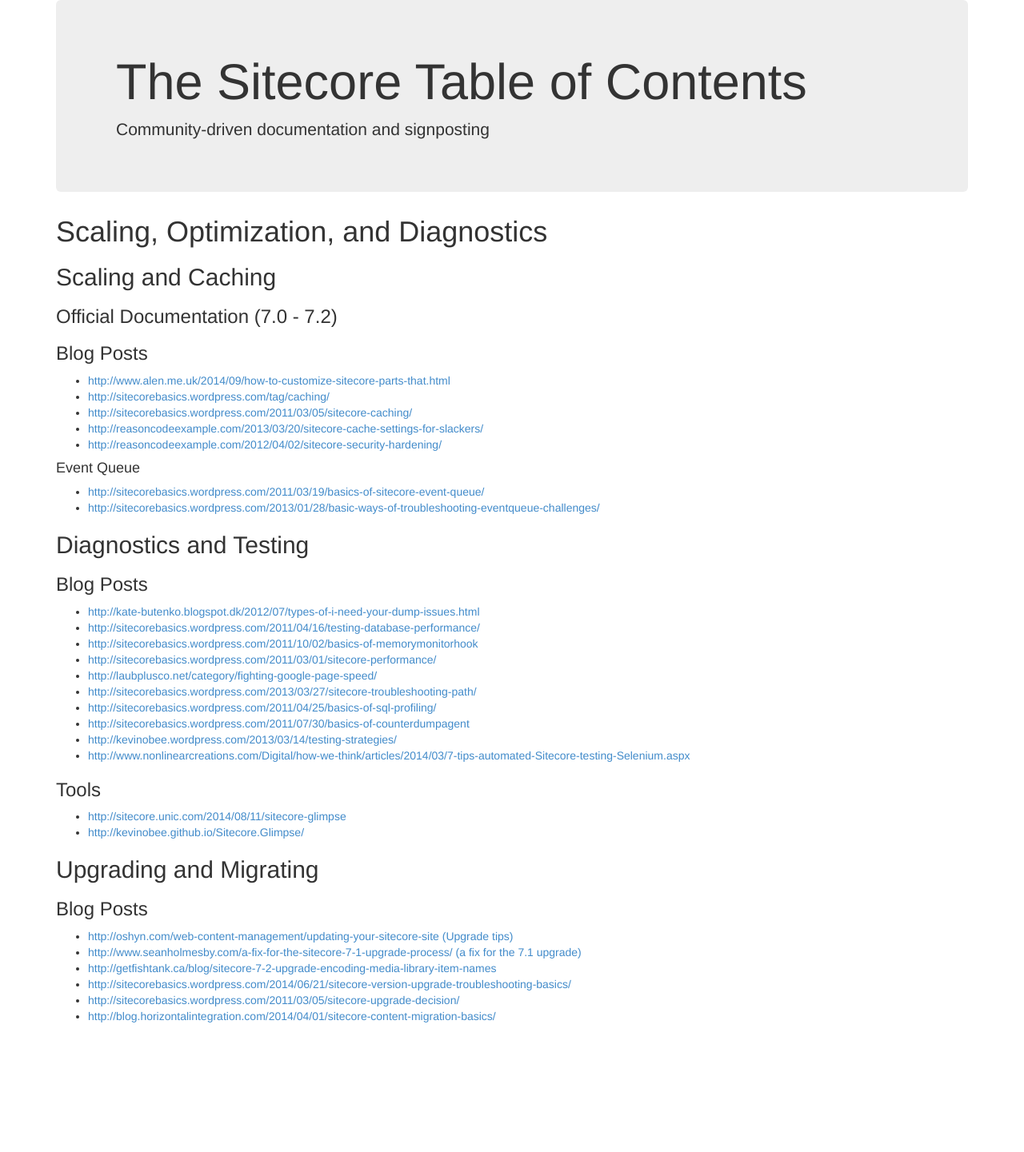
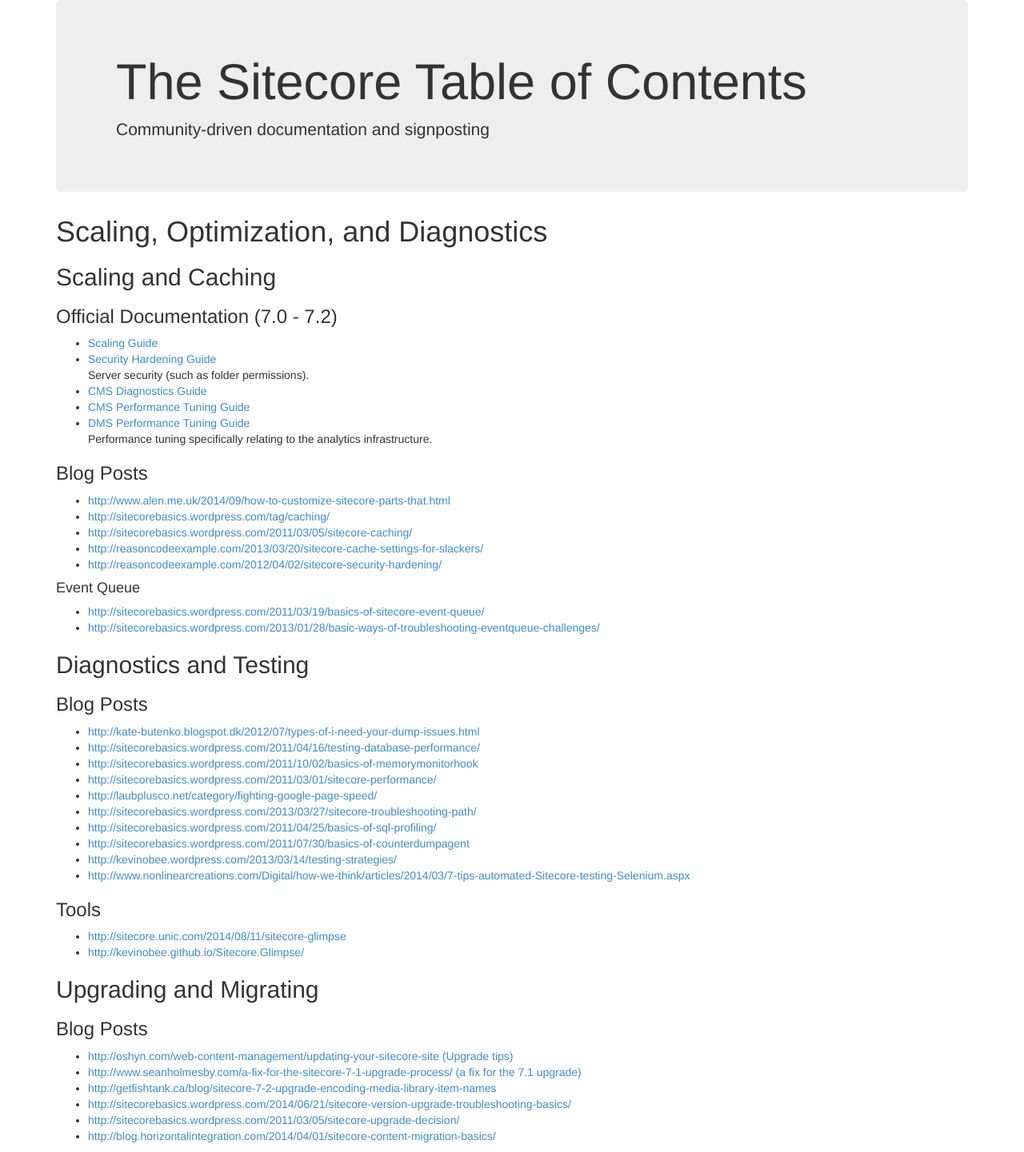
Before and after one commit to Sitecore-Community/docs, a Jekyll site: the page built from documentation/Scaling and Optimization/index.md, in a window 1280 px wide. Shown: the whole page at 80% size. Built offline with Jekyll 4.4.1, drawn with Linux system fonts in a browser that asks for light colours; nearby versions of some CDN libraries; before the commit the page ends 1291 px from its top, so only the background shows below that.

Commit message:
Updated with scaling/performance guides.

```diff
--- a/documentation/Getting Started/index.html
+++ /dev/null
@@ -1,6 +0,0 @@
----
-layout: default
-title: Getting Started with Sitecore
----
-
-Test test test test test
--- a/documentation/Scaling and Optimization/index.md
+++ b/documentation/Scaling and Optimization/index.md
@@ -8,6 +8,14 @@
 ## Scaling and Caching
 
 ### Official Documentation (7.0 - 7.2)
+
+* [Scaling Guide](http://sdn.sitecore.net/Reference/Sitecore%207/Scaling%20Guide.aspx)
+* [Security Hardening Guide](http://sdn.sitecore.net/Reference/Sitecore%207/Security%20Hardening%20Guide.aspx)
+Server security (such as folder permissions).
+* [CMS Diagnostics Guide](http://sdn.sitecore.net/Reference/Sitecore%207/CMS%20Diagnostics%20Guide.aspx)
+* [CMS Performance Tuning Guide](http://sdn.sitecore.net/Reference/Sitecore%207/CMS%20Performance%20Tuning%20Guide.aspx)
+* [DMS Performance Tuning Guide](http://sdn.sitecore.net/Reference/Sitecore%206/DMS%20Performance%20Tuning%20Guide.aspx)
+Performance tuning specifically relating to the analytics infrastructure.
 
 ### Blog Posts
 
--- a/documentation/getting started/index.html
+++ /dev/null
@@ -1,6 +0,0 @@
----
-layout: default
-title: Getting Started with Sitecore
----
-
-Test test test test test
```
